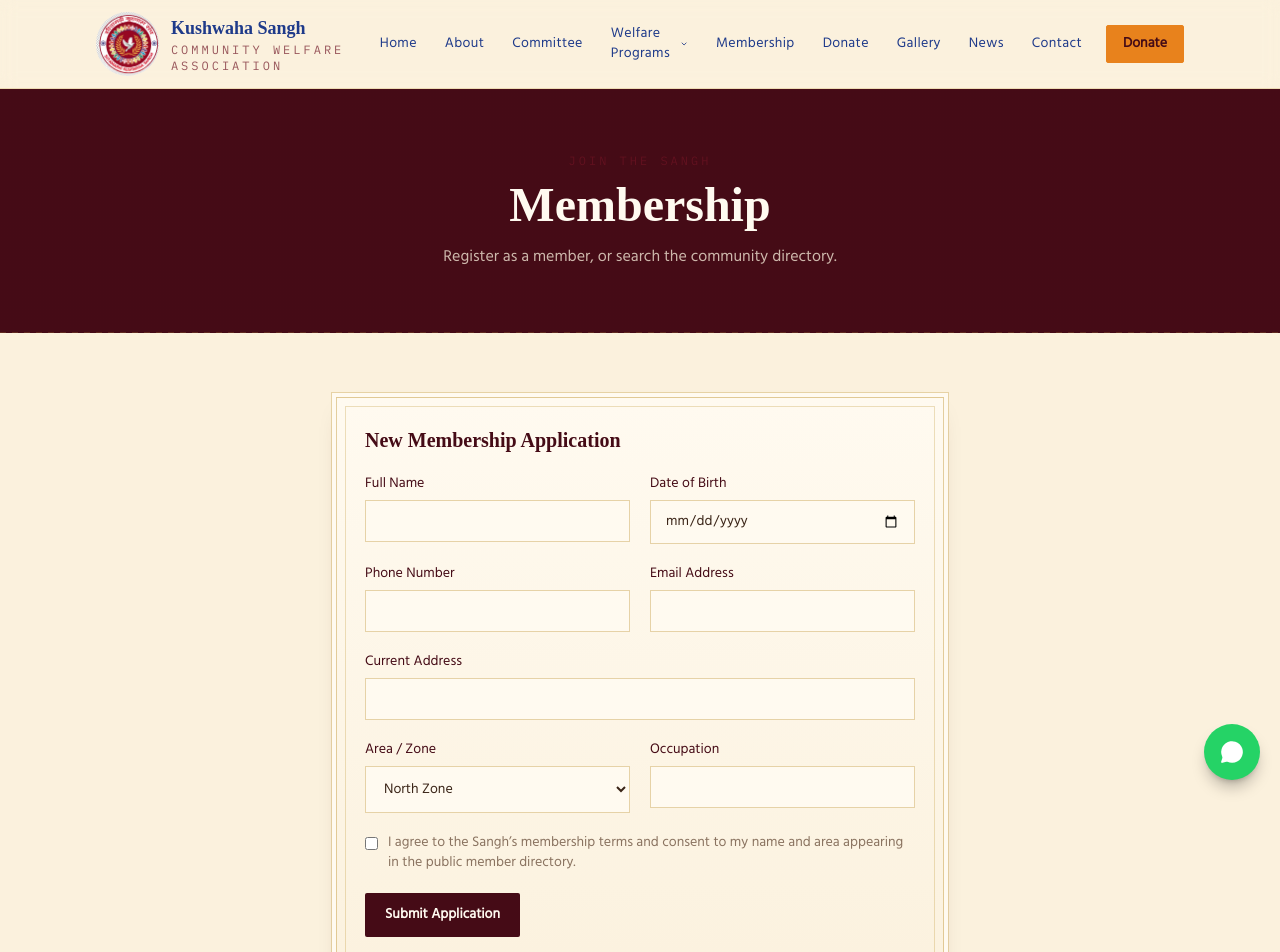
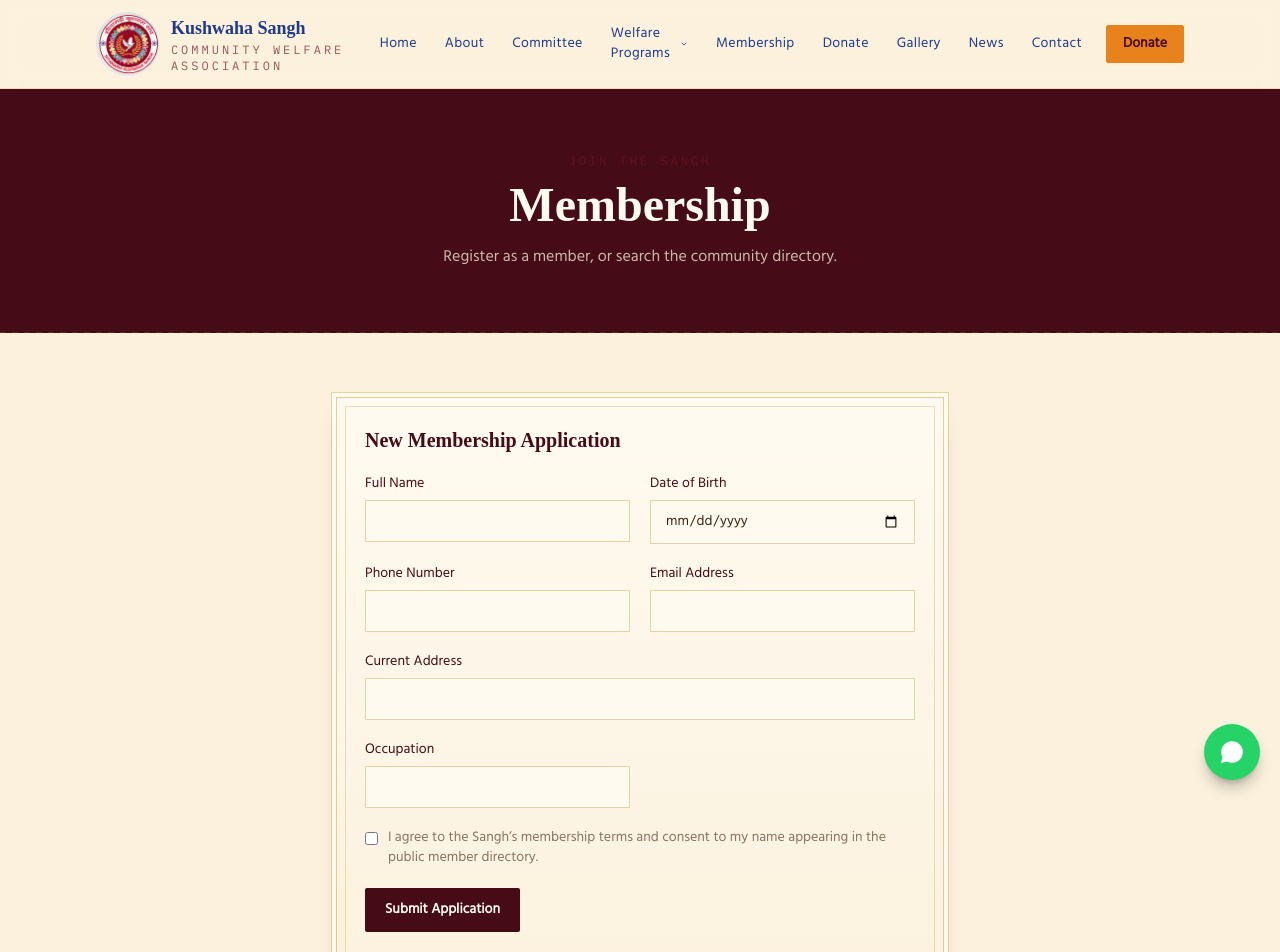
Before and after one commit to Ajitsingh4362/Kushwaha-sangh, a React (Vite) app: page /membership in a window 1280 px wide. Shown: the top 952 px of the page. Built offline with nearby package versions, Linux system fonts and the light colour scheme; a web font is replaced by a local one.

Commit message:
Remove Area/Zone field from membership application form

```diff
--- a/src/pages/Membership.jsx
+++ b/src/pages/Membership.jsx
@@ -44,16 +44,11 @@ function MembershipForm() {
         <Field id="phone" label="Phone Number" type="tel" required />
         <Field id="email" label="Email Address" type="email" />
         <Field id="address" label="Current Address" type="text" className="sm:col-span-2" required />
-        <SelectField
-          id="area"
-          label="Area / Zone"
-          options={['North Zone', 'South Zone', 'East Zone', 'West Zone', 'Outside District']}
-        />
         <Field id="occupation" label="Occupation" type="text" />
       </div>
       <label className="flex items-start gap-2.5 text-sm text-stone">
         <input type="checkbox" required className="mt-1 accent-maroon" />
-        I agree to the Sangh&rsquo;s membership terms and consent to my name and area appearing in
+        I agree to the Sangh&rsquo;s membership terms and consent to my name appearing in
         the public member directory.
       </label>
       <button
```
